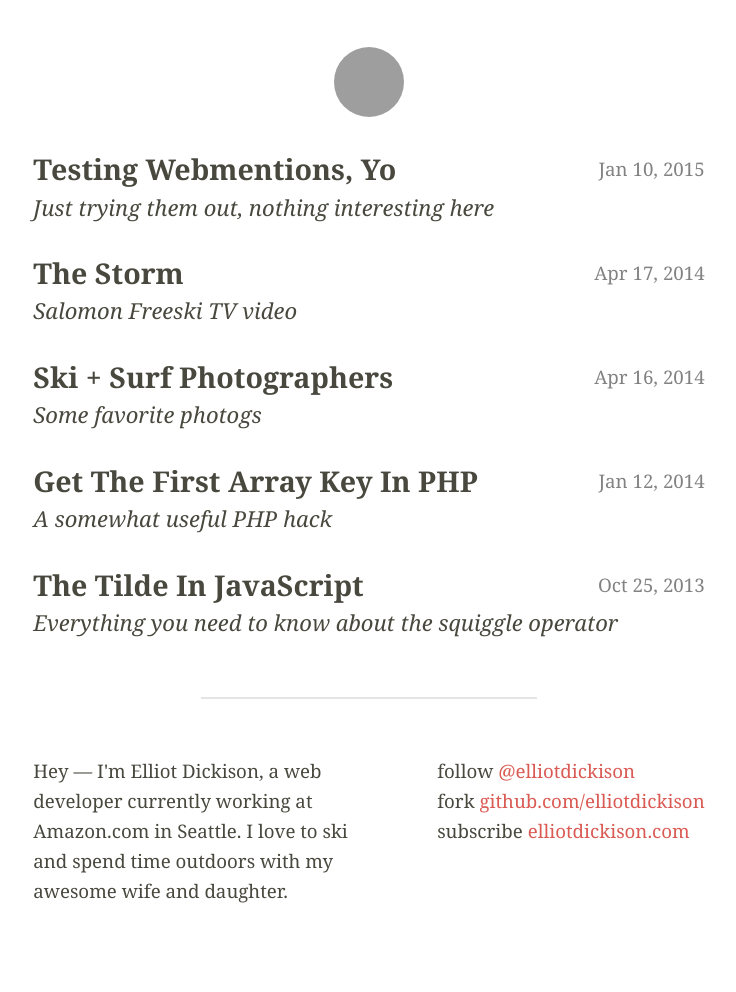
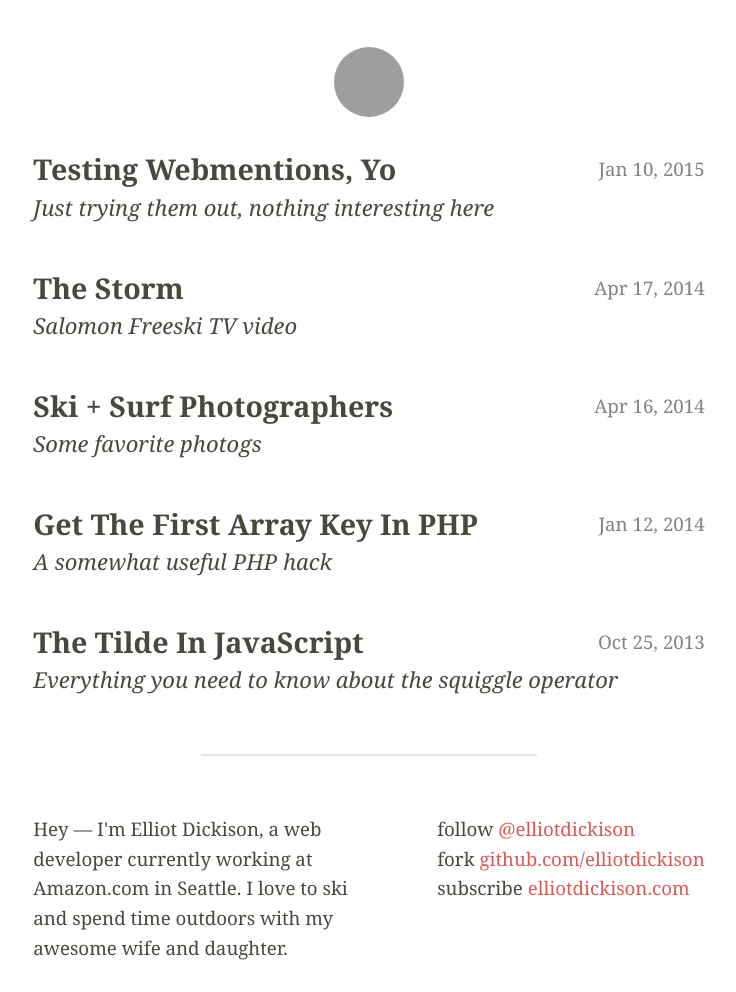
Before and after one commit to elliotdickison/elliotdickison.github.io, a Jekyll site: the page built from index.html, in a window 1280 px wide. Shown: the whole page, without its empty margins (271-1007 px from the left). Built offline with Jekyll 4.4.1, drawn with Linux system fonts in a browser that asks for light colours; before the commit the page ends 935 px from its top, so only the background shows below that; grey boxes are pictures that could not be loaded.

Commit message:
Spacing out the post list

```diff
--- a/_sass/_layout.scss
+++ b/_sass/_layout.scss
@@ -128,7 +128,7 @@ a.profile-photo:active {
 }
 
 .post-list-item + .post-list-item {
-    margin-top: $spacing-unit;
+    margin-top: $spacing-unit * 1.5;
 }
 
 .post-meta {
```
